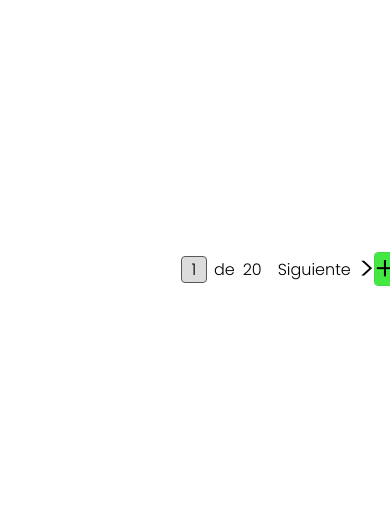
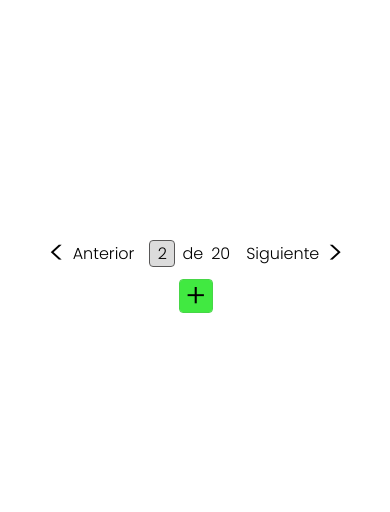
Before and after one commit to Leandr0Fr/inventario_de_cocina, a Django app: page /heladera/ in a window 390 px wide. Shown: the part 237-749 px from the top of the page. Run offline with Django 4.2, Linux system fonts and the light colour scheme; data that the repository does not hold is empty; some libraries are stand-ins or nearby versions.

Commit message:
FIXED navigation bar responsive

```diff
--- a/apps/heladera/views.py
+++ b/apps/heladera/views.py
@@ -5,7 +5,7 @@ from utils.pagination_heladera import Pag_heladera
 def view_page(request):
     pag = Pag_heladera()
     items = pag.get_items()
-    return render(request, 'heladera.html', {'list_items': items, 'actual_page': 1, 'total_pages': 20 })
+    return render(request, 'heladera.html', {'list_items': items, 'actual_page': 2, 'total_pages': 20 })
 
 def create_item(request):
     if request.method == 'GET':
--- a/static/css/page.css
+++ b/static/css/page.css
@@ -77,3 +77,17 @@ main{
     background: gainsboro;
     border-radius: 3px;
 }
+
+@media screen and (max-width: 768px) {
+    .nav-pages{
+        flex-direction: column;
+        justify-content: center;
+        align-items: center;
+        padding-left: 2.1em;
+        gap: 0.2em;
+    }
+    .navigation{
+        padding-right: 2em;
+    }
+
+}
```
